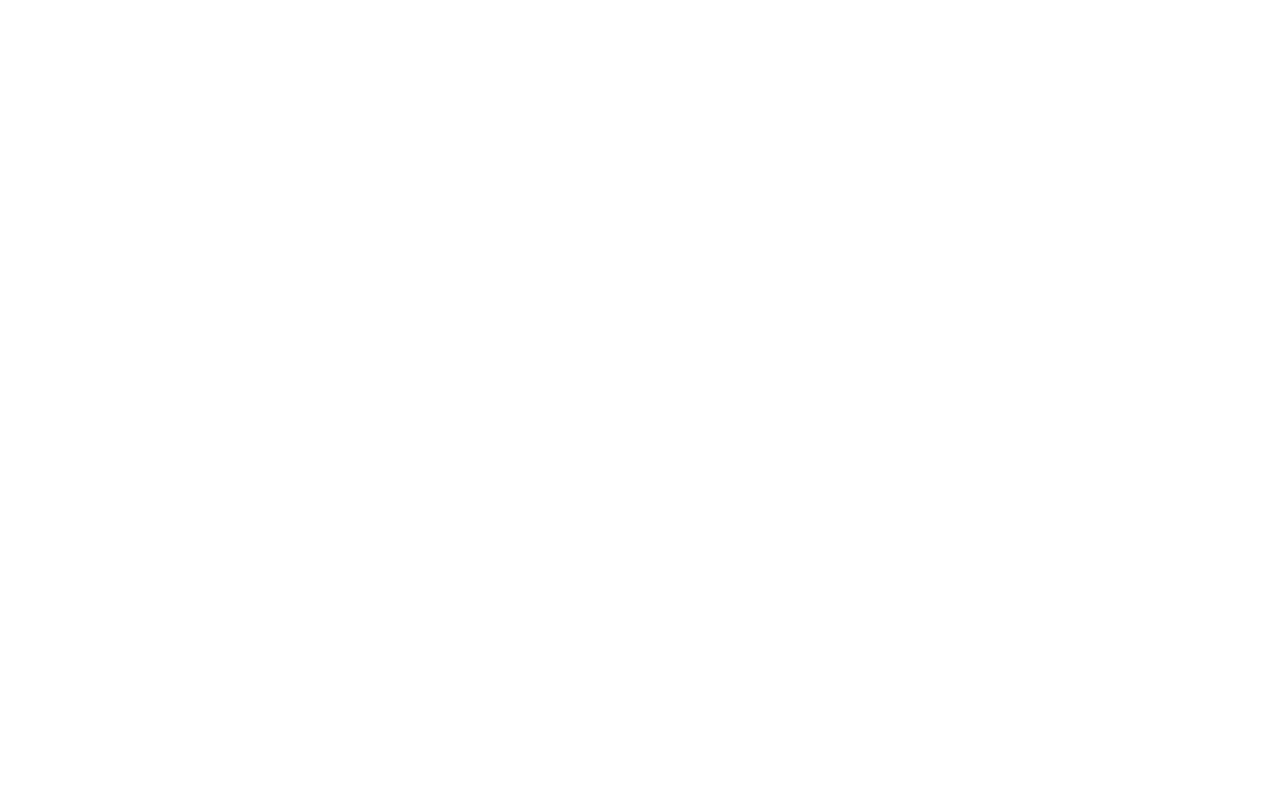
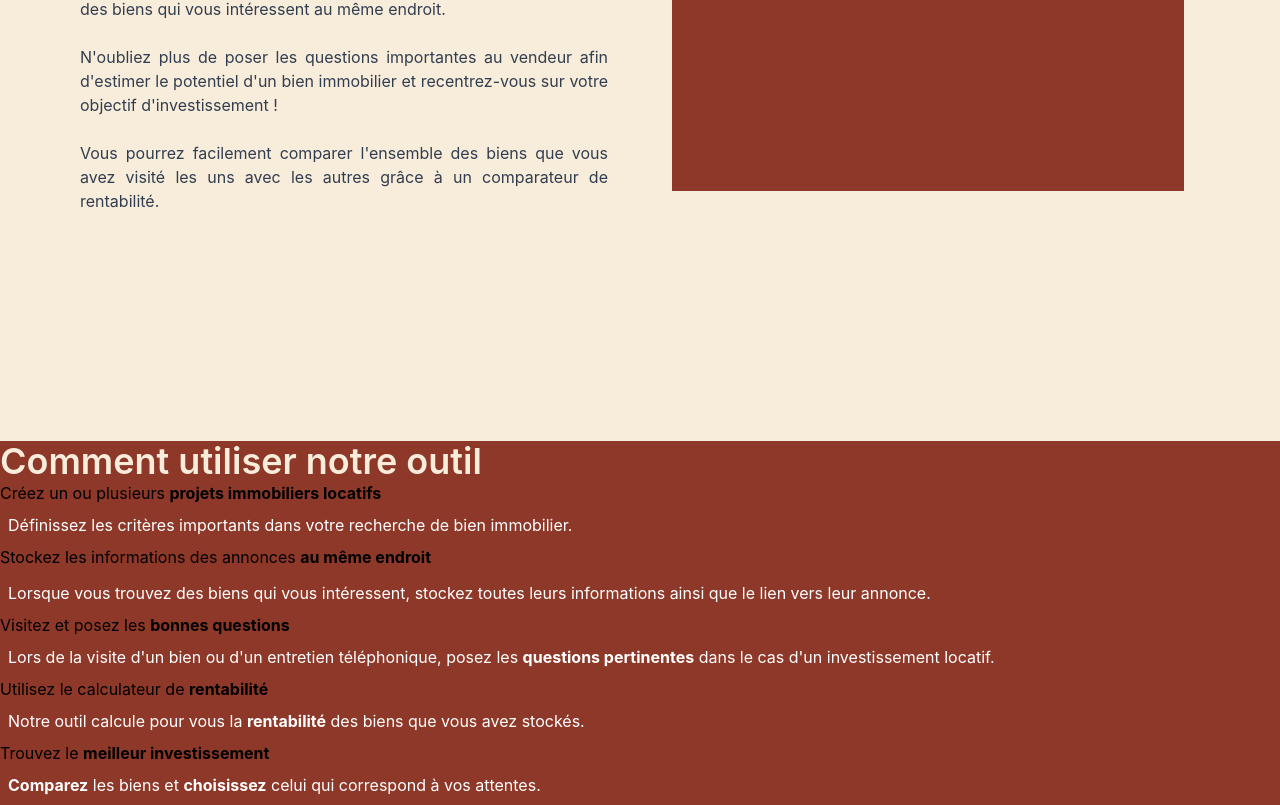
Before and after one commit to ophelie-gaudin/Immotep_front_react, a React (Create React App) app: page / in a window 1280 px wide. Shown: the part 2783-3588 px from the top of the page. Before the commit the page ends 2424 px from the top, so only its background shows below. Built offline with nearby package versions, Linux system fonts and the light colour scheme.

Commit message:
making steps section

```diff
--- a/src/HomePage.jsx
+++ b/src/HomePage.jsx
@@ -140,7 +140,7 @@
           </div>
 
           <div className=" md:w-1/2 mx-8">
-            <h2 className="font-bold text-2xl text-greey">
+            <h2 className="font-semibold text-4xl text-greey">
               Trouver un bien immobilier rentable semble compliqué...
             </h2>
             <p className="text-white text-justify mt-6">
@@ -157,6 +157,226 @@
           </div>
         </div>
       </section>
+
+      <section className="min-h-[100vh] bg-whiite  flex justify-center items-center p-12">
+        <div className="container flex items-center justify-between flex-wrap md:flex-nowrap">
+          <div className=" md:w-1/2 mx-8">
+            <h2 className="font-semibold text-4xl text-greey">
+              ... sauf si vous avez les bons outils !
+            </h2>
+            <p className="text-greey text-justify mt-6">
+              Notre outil vous permet de stocker les informations de l'ensemble
+              des biens qui vous intéressent au même endroit.
+              <br /> <br />
+              N'oubliez plus de poser les questions importantes au vendeur afin
+              d'estimer le potentiel d'un bien immobilier et recentrez-vous sur
+              votre objectif d'investissement !
+              <br /> <br />
+              Vous pourrez facilement comparer l'ensemble des biens que vous
+              avez visité les uns avec les autres grâce à un comparateur de
+              rentabilité.
+            </p>
+          </div>
+
+          <div className="mt-8 md:mt-0 md:w-1/2 mx-8">
+            <div className="frame">
+              <div data-aos="zoom-out-right">
+                {/* <%= image_tag 'decohome.jpg', :style=>'width:100%' %> */}
+              </div>
+              <div className="bg-oraange w-[40vw] h-[300px]"></div>
+            </div>
+          </div>
+        </div>
+      </section>
+
+      <section className="py-15 bg-oraange ">
+        <div className="container">
+          <h2 className="text-whiite font-semibold text-4xl">
+            Comment utiliser notre outil
+          </h2>
+        </div>
+        <div
+          className="card d-flex align-items-center w-100"
+          id="vertical-steps-container"
+        >
+          <div className="card-body " id="vertical-steps">
+            <div className="accordion accordion-steps" id="accordion-steps">
+              <div className="accordion-item">
+                <h2 className="accordion-header" id="heading-steps-1">
+                  <div
+                    className="accordion-button fs-5 collapsed"
+                    type="button"
+                    data-bs-toggle="collapse"
+                    data-bs-target="#collapse-steps-1"
+                    aria-expanded="false"
+                    aria-controls="collapse-steps-1"
+                  >
+                    <h6 className="step-title" data-aos="fade-right">
+                      Créez un ou plusieurs{" "}
+                      <strong>projets immobiliers locatifs</strong>
+                    </h6>
+                  </div>
+                </h2>
+                <div
+                  id="collapse-steps-1"
+                  className="accordion-collapse"
+                  aria-labelledby="heading-steps-1"
+                  data-bs-parent="#accordion-steps"
+                >
+                  <div className="accordion-body">
+                    <p
+                      className="step-block text-white p-2"
+                      data-aos="fade-left"
+                    >
+                      Définissez les critères importants dans votre recherche de
+                      bien immobilier.
+                    </p>
+                  </div>
+                </div>
+              </div>
+              <div className="accordion-item">
+                <h2 className="accordion-header" id="heading-steps-2">
+                  <button
+                    className="accordion-button fs-5 collapsed mb-1"
+                    type="button"
+                    data-bs-toggle="collapse"
+                    data-bs-target="#collapse-steps-2"
+                    aria-expanded="false"
+                    aria-controls="collapse-steps-2"
+                  >
+                    <h6 className="step-title" data-aos="fade-right">
+                      Stockez les informations des annonces{" "}
+                      <strong>au même endroit</strong>{" "}
+                    </h6>
+                  </button>
+                </h2>
+                <div
+                  id="collapse-steps-2"
+                  className="accordion-collapse "
+                  aria-labelledby="heading-steps-2"
+                  data-bs-parent="#accordion-steps"
+                >
+                  <div className="accordion-body">
+                    <p
+                      className=" p-2 text-white step-block"
+                      data-aos="fade-left"
+                    >
+                      Lorsque vous trouvez des biens qui vous intéressent,
+                      stockez toutes leurs informations ainsi que le lien vers
+                      leur annonce.
+                    </p>
+                  </div>
+                </div>
+              </div>
+              <div className="accordion-item">
+                <h2 className="accordion-header" id="heading-steps-2">
+                  <button
+                    className="accordion-button fs-5 collapsed "
+                    type="button"
+                    data-bs-toggle="collapse"
+                    data-bs-target="#collapse-steps-3"
+                    aria-expanded="false"
+                    aria-controls="collapse-steps-3"
+                  >
+                    <h6 className="step-title" data-aos="fade-right">
+                      Visitez et posez les <strong>bonnes questions</strong>
+                    </h6>
+                  </button>
+                </h2>
+                <div
+                  id="collapse-steps-2"
+                  className="accordion-collapse "
+                  aria-labelledby="heading-steps-2"
+                  data-bs-parent="#accordion-steps"
+                >
+                  <div className="accordion-body">
+                    <p
+                      className="p-2 text-white step-block"
+                      data-aos="fade-left"
+                    >
+                      Lors de la visite d'un bien ou d'un entretien
+                      téléphonique, posez les{" "}
+                      <strong>questions pertinentes</strong> dans le cas d'un
+                      investissement locatif.
+                    </p>
+                  </div>
+                </div>
+              </div>
+              <div className="accordion-item">
+                <h2 className="accordion-header" id="heading-steps-2">
+                  <button
+                    className="accordion-button fs-5 collapsed"
+                    type="button"
+                    data-bs-toggle="collapse"
+                    data-bs-target="#collapse-steps-4"
+                    aria-expanded="false"
+                    aria-controls="collapse-steps-4"
+                  >
+                    <h6 className="step-title" data-aos="fade-right">
+                      Utilisez le calculateur de <strong>rentabilité</strong>
+                    </h6>
+                  </button>
+                </h2>
+                <div
+                  id="collapse-steps-2"
+                  className="accordion-collapse "
+                  aria-labelledby="heading-steps-2"
+                  data-bs-parent="#accordion-steps"
+                >
+                  <div className="accordion-body">
+                    <p
+                      className="p-2 text-white step-block"
+                      data-aos="fade-left"
+                    >
+                      Notre outil calcule pour vous la{" "}
+                      <strong>rentabilité</strong> des biens que vous avez
+                      stockés.
+                    </p>
+                  </div>
+                </div>
+              </div>
+              <div className="accordion-item">
+                <h2 className="accordion-header" id="heading-steps-3">
+                  <button
+                    className="accordion-button fs-5 collapsed"
+                    type="button"
+                    data-bs-toggle="collapse"
+                    data-bs-target="#collapse-steps-5"
+                    aria-expanded="false"
+                    aria-controls="collapse-steps-5"
+                  >
+                    <h6 className="step-title" data-aos="fade-right">
+                      Trouvez le <strong>meilleur investissement</strong>
+                    </h6>
+                  </button>
+                </h2>
+                <div
+                  id="collapse-steps-3"
+                  className="accordion-collapse "
+                  aria-labelledby="heading-steps-3"
+                  data-bs-parent="#accordion-steps"
+                >
+                  <div className="accordion-body">
+                    <p
+                      className="text-white p-2  step-block"
+                      data-aos="fade-left"
+                    >
+                      <strong>Comparez</strong> les biens et{" "}
+                      <strong>choisissez</strong> celui qui correspond à vos
+                      attentes.
+                    </p>
+                  </div>
+                </div>
+              </div>
+            </div>
+          </div>
+          {/* <% if isUser? %>
+      <%= link_to 'Commencez maintenant', projects_path(current_user.id),  class:"btn btn-light rounded mt-2" %>
+    <%else%>
+      <%= link_to 'Commencez maintenant', new_user_registration_path,  class:"btn btn-light rounded mt-2" %>
+    <%end%> */}
+        </div>
+      </section>
     </div>
   );
 }
```
